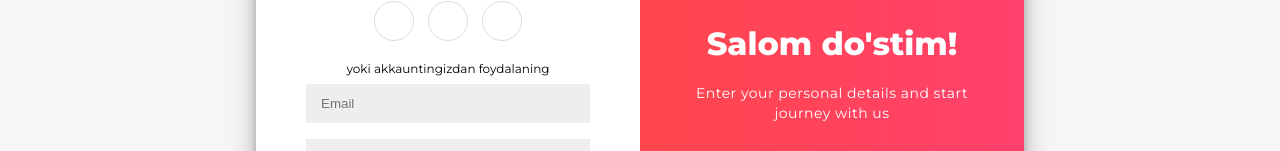
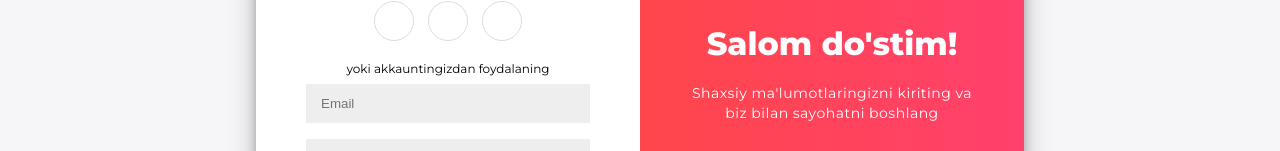
Before and after one commit to abdurashiidov/Registration-js, a plain HTML site: page index.html in a window 1280 px wide. Shown: the part 306-457 px from the top of the page. Drawn offline with Linux system fonts and the light colour scheme.

Commit message:
add change

```diff
--- a/index.html
+++ b/index.html
@@ -50,7 +50,7 @@
                 </div>
                 <div class="overlay-panel overlay-right">
                     <h1>Salom do'stim!</h1>
-                    <p>Enter your personal details and start journey with us</p>
+                    <p>Shaxsiy ma'lumotlaringizni kiriting va biz bilan sayohatni boshlang</p>
                     <button class="ghost" id="signUp">Sign Up</button>
                 </div>
             </div>
```
